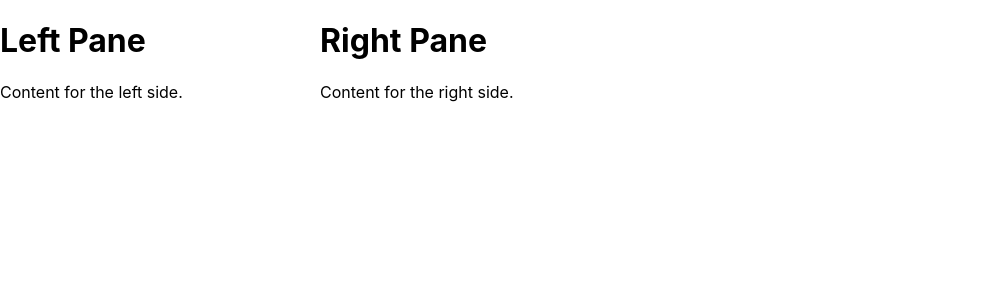
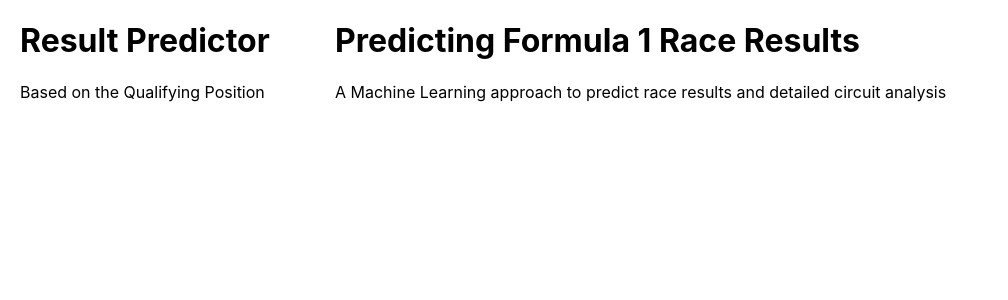
Before and after one commit to lizatinku/AISC-spring25, a React (Create React App) app: page / in a window 1280 px wide. Shown: the top 300 px of the page, without its empty margins (0-1008 px from the left). Built offline with nearby package versions, Linux system fonts and the light colour scheme.

Commit message:
moved left pane over more
the left pane was like hugging the side so i moved it over so it looks better

```diff
--- a/src/App.css
+++ b/src/App.css
@@ -1,38 +1,13 @@
-.App {
-  text-align: center;
+.split-screen {
+  height: 100vh; /* Make sure it takes the full viewport height */
+  display: grid;
+  grid-template-columns: 1fr 1fr; /* Two equal-width columns */
 }
 
-.App-logo {
-  height: 40vmin;
-  pointer-events: none;
+.left-pane {
+  grid-column: 1;
 }
 
-@media (prefers-reduced-motion: no-preference) {
-  .App-logo {
-    animation: App-logo-spin infinite 20s linear;
-  }
+.right-pane {
+  grid-column: 2;
 }
-
-.App-header {
-  background-color: #282c34;
-  min-height: 100vh;
-  display: flex;
-  flex-direction: column;
-  align-items: center;
-  justify-content: center;
-  font-size: calc(10px + 2vmin);
-  color: white;
-}
-
-.App-link {
-  color: #61dafb;
-}
-
-@keyframes App-logo-spin {
-  from {
-    transform: rotate(0deg);
-  }
-  to {
-    transform: rotate(360deg);
-  }
-}
--- a/src/App.js
+++ b/src/App.js
@@ -7,7 +7,7 @@
   const [left, right] = React.Children.toArray(children);
   return (
     <div className="split-screen">
-      <div className="pane" style={{ flex: leftWeight }}>{left}</div>
+      <div className="pane" style={{ flex: leftWeight, marginLeft: '20px'  }}>{left}</div>
       <div className="pane" style={{ flex: rightWeight }}>{right}</div>
     </div>
   );
@@ -17,12 +17,12 @@
   return (
     <SplitScreen leftWeight={1} rightWeight={3}>
       <div>
-        <h1>Left Pane</h1>
-        <p>Content for the left side.</p>
+        <h1>Result Predictor</h1>
+        <p>Based on the Qualifying Position</p>
       </div>
       <div>
-        <h1>Right Pane</h1>
-        <p>Content for the right side.</p>
+        <h1>Predicting Formula 1 Race Results</h1>
+        <p>A Machine Learning approach to predict race results and detailed circuit analysis</p>
       </div>
     </SplitScreen>
   );
```
